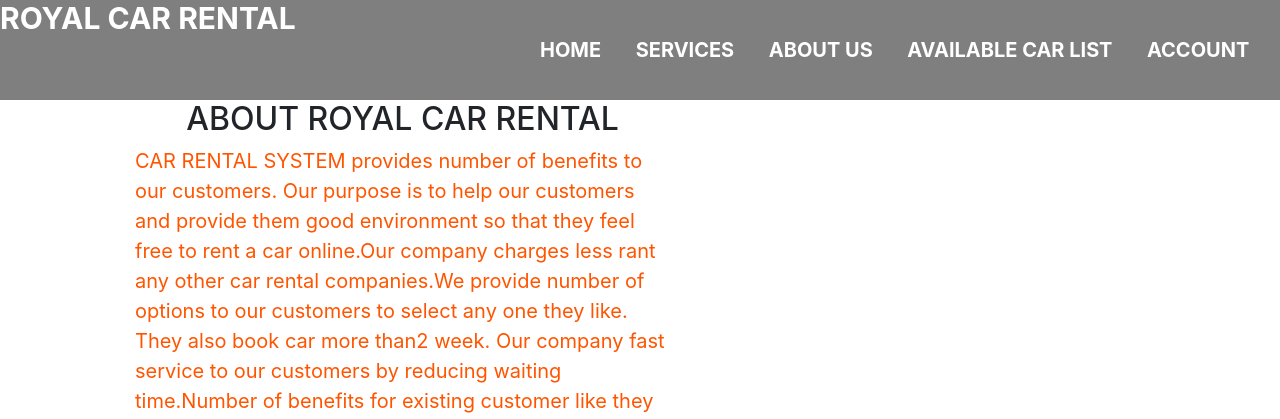
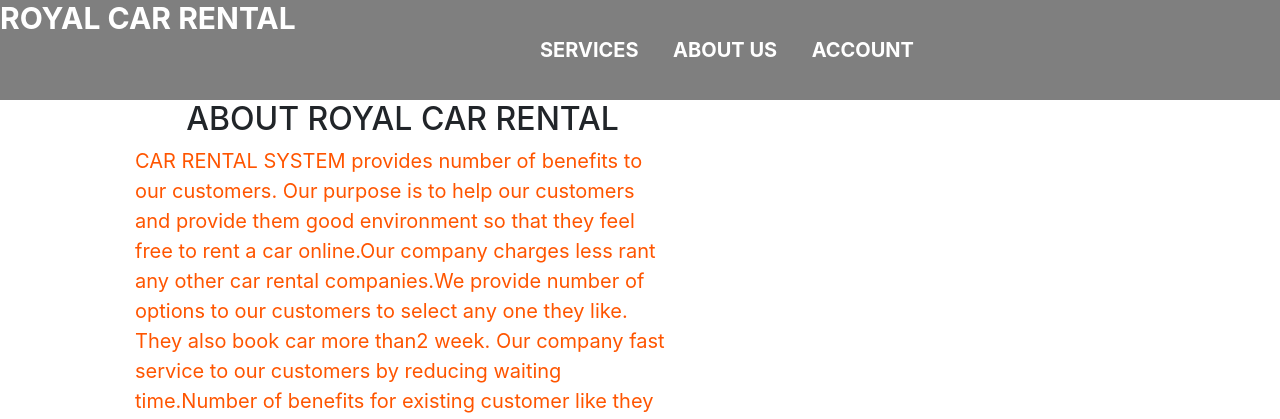
Before and after one commit to Raminderpreet90/RoyalCarRental, a Java web app: page /RoyalCarRent/aboutUs.jsp in a window 1280 px wide. Shown: the top 419 px of the page. Run offline with Spring Boot 4, a stand-in JSP engine, Linux system fonts and the light colour scheme; the project's own start-up code is not run, and a stand-in starts its controllers and pages; some of the project's set-up classes (security, data sources, template engines, error pages and the like) are left out, and stand-ins take their place.

Commit message:
modified the about jsp page

```diff
--- a/src/main/webapp/aboutUs.jsp
+++ b/src/main/webapp/aboutUs.jsp
@@ -21,10 +21,10 @@
 			</div>
 			<div class="rightMenu">
 				<ul id="ul1">
-				<a href="Home.jsp"><li>HOME</li></a>
+
 				<a href="services.jsp"><li>SERVICES</li></a>
 				<a href="aboutUs.jsp"><li>ABOUT US</li></a>
-				<a href="AvailableCars.jsp"><li>AVAILABLE CAR LIST</li></a>
+
 				<a href="account.jsp"><li>ACCOUNT</li></a>
 				</ul>
 			</div>
```
